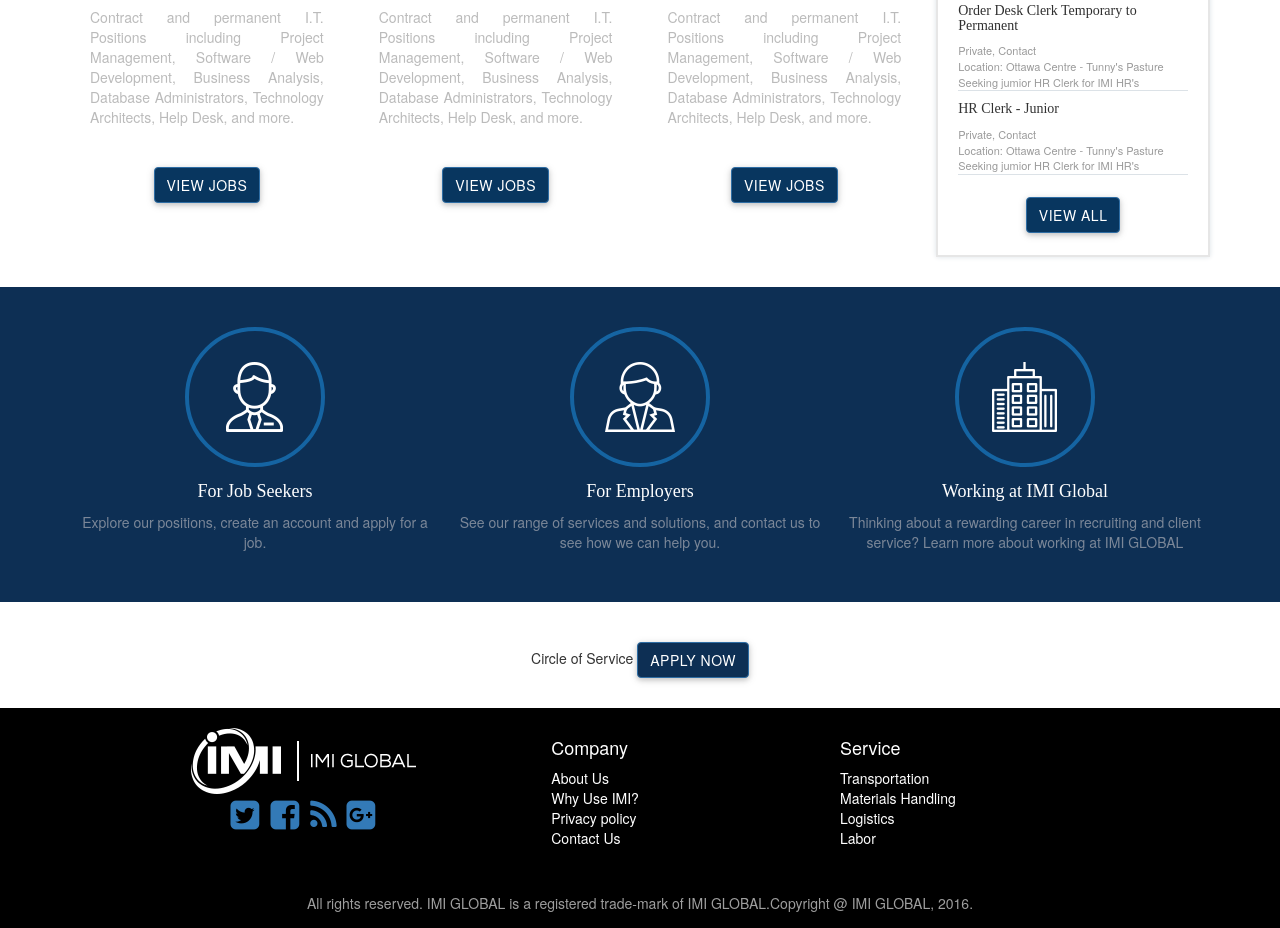
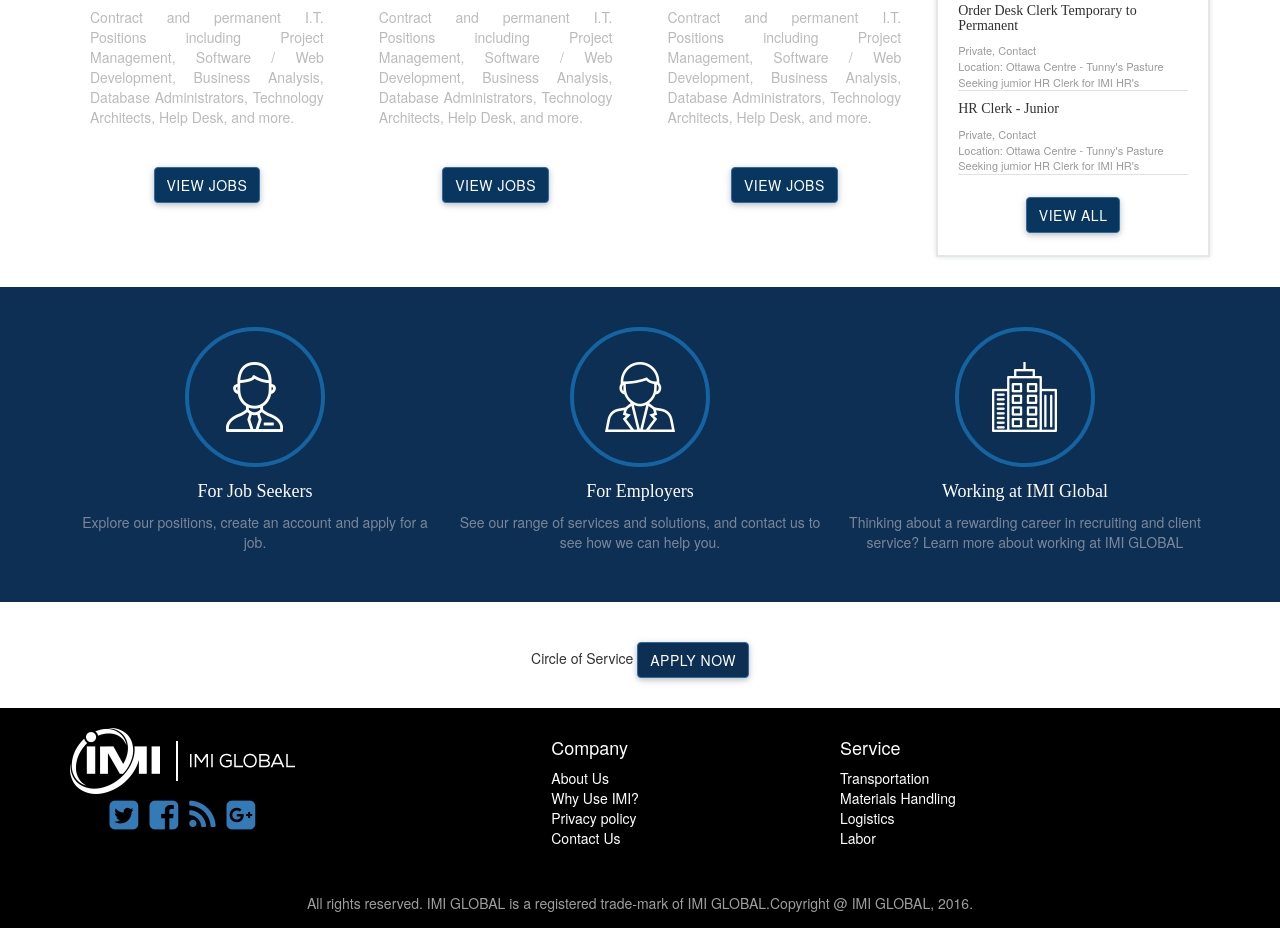
Before and after one commit to JAVAKHMER/material-design-template-master, a plain HTML site: page www/index.html in a window 1280 px wide. Shown: the part 728-1656 px from the top of the page. Drawn offline with Linux system fonts and the light colour scheme; a web font is replaced by a local one.

```diff
--- a/www/index.html
+++ b/www/index.html
@@ -322,14 +322,16 @@
 <footer id="contact" class="page-footer default_color_footer scrollspy" style="font-family: HelveticaNeue;">
     <div class="container">
         <div class="row">
-            <div class="col l5 s5">
-                <div class="text-center center-block">
+            <div class="col l5 s12 col-xs-12">
+                <div class="center-block" style="text-align: left;">
+                    <div class="text-center" style="display: inline-block;">
                     <img src="img/IMI%20Global_white.png" />
                     <br />
                     <a href="#"><i class="fa fa-twitter-square fa-3x social" ></i></a>
                     <a href="#"><i class="fa fa-facebook-square fa-3x social"></i></a>
                     <a href="#"><i class="fa fa-rss fa-3x social"></i></a>
                     <a href="#"><i class="fa fa-google-plus-square fa-3x social"></i></a>
+                    </div>
                 </div>
             </div>
             <div class="col l3 s12">
--- a/www/min/style.css
+++ b/www/min/style.css
@@ -234,7 +234,7 @@ nav ul a {
 @media screen and (max-width: 768px) {
     div.white-text > div.container > div.search-content .button-search
     {
-        margin-left: -15px;
+        margin-left: 0px !important;
     }
 }
 
```
